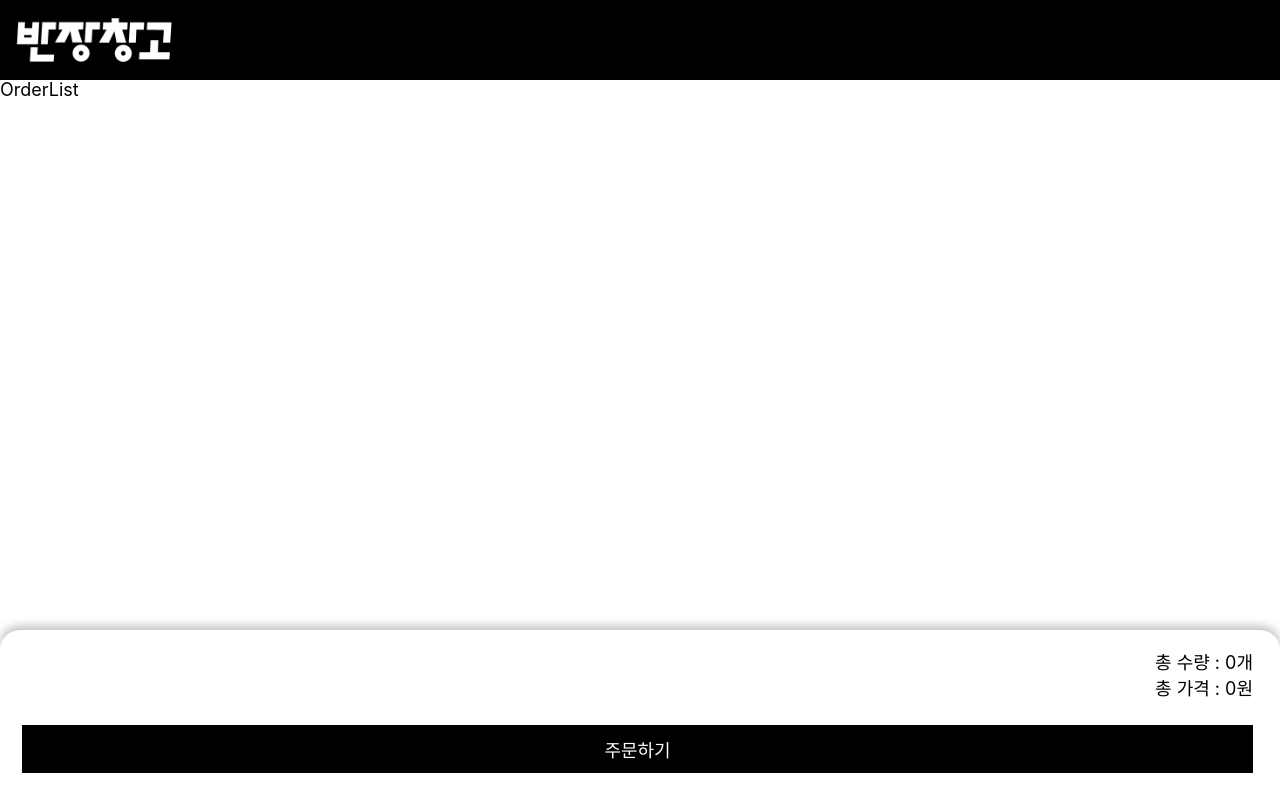
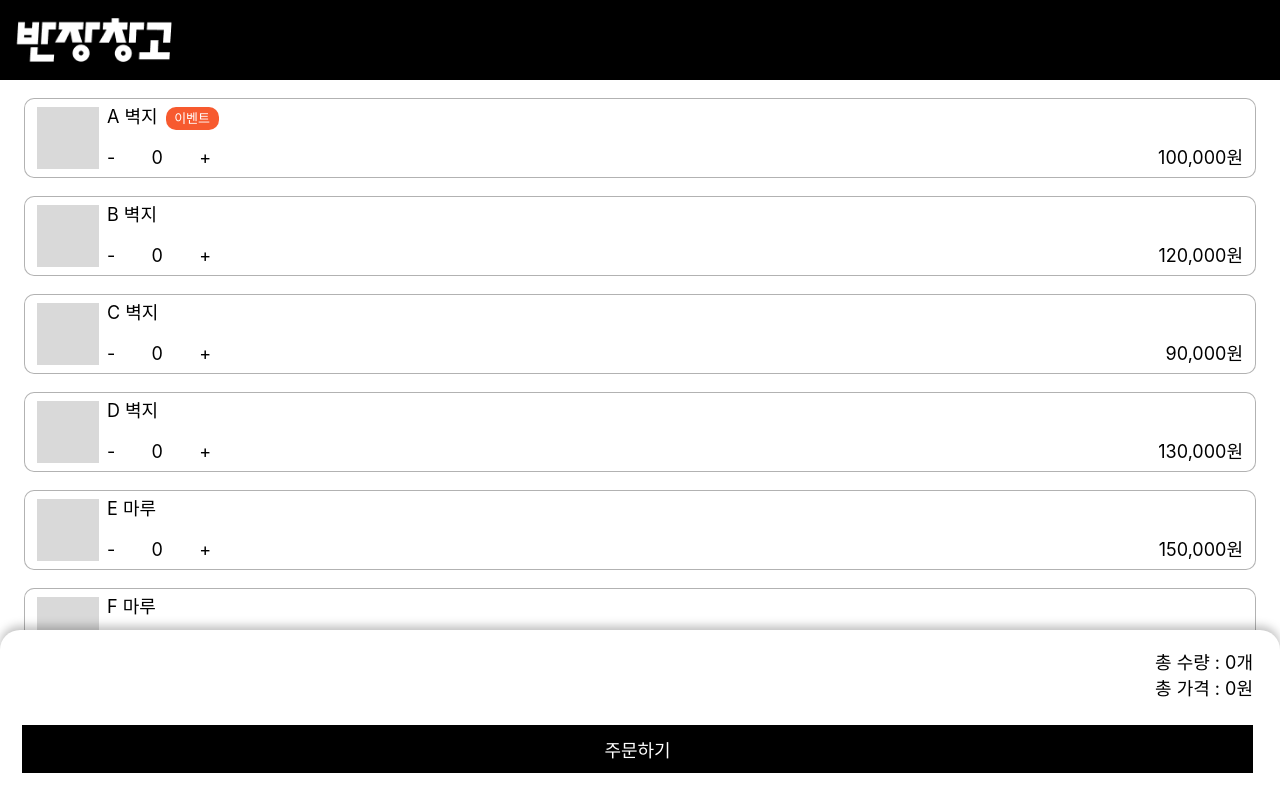
Before and after one commit to Alexis1226/garage, a React (Create React App) app: page /order in a window 1280 px wide. Built offline with nearby package versions, Linux system fonts and the light colour scheme; data requests are answered from the project's data file.

Commit message:
product item component

```diff
--- a/src/components/layout/Layout.tsx
+++ b/src/components/layout/Layout.tsx
@@ -19,7 +19,6 @@ const Container = styled.div`
   display: flex;
   flex-direction: column;
   height: 100%;
-  /* min-height: 100vh; */
 `;
 
 const Main = styled.main`
@@ -27,4 +26,5 @@ const Main = styled.main`
   flex: 1;
   overflow: auto;
   font-size: 18px;
+  padding: 0 24px 18px;
 `;
--- /dev/null
+++ b/src/components/pages/order/Counter.tsx
@@ -0,0 +1,49 @@
+import styled from '@emotion/styled';
+import { ChangeEvent } from 'react';
+
+const Counter = ({
+  count,
+  setCount,
+}: {
+  count: number;
+  setCount: React.Dispatch<React.SetStateAction<number>>;
+}) => {
+  const onChange = (event: ChangeEvent<HTMLInputElement>) => {
+    const number = (event.target as HTMLInputElement).value;
+    setCount(Number(number));
+  };
+
+  const handleDecrease = () => {
+    if (count > 0) setCount((prev) => prev - 1);
+  };
+  const handleIncrease = () => {
+    if (count < 999) setCount((prev) => prev + 1);
+  };
+
+  return (
+    <CounterSection>
+      <button onClick={handleDecrease}>-</button>
+      <input type="number" value={count} min="0" max="999" onChange={onChange} />
+      <button onClick={handleIncrease}>+</button>
+    </CounterSection>
+  );
+};
+export default Counter;
+
+const CounterSection = styled.section`
+  & > button,
+  input {
+    border: none;
+    background-color: transparent;
+    text-align: center;
+    width: fit-content;
+    padding: 0;
+  }
+
+  /* 인풋박스 안 이너 버튼 제거 */
+  input::-webkit-inner-spin-button {
+    appearance: none;
+    -moz-appearance: none;
+    -webkit-appearance: none;
+  }
+`;
--- /dev/null
+++ b/src/components/pages/order/Item.tsx
@@ -0,0 +1,74 @@
+import styled from '@emotion/styled';
+import { useState } from 'react';
+import { Product } from '../../../types/products';
+import Counter from './Counter';
+
+const Item = ({ resource }: { resource: Product }) => {
+  const { name, event, price } = resource;
+  const [count, setCount] = useState(0);
+  return (
+    <ItemSection count={count}>
+      <SquareSpace></SquareSpace>
+      <ContentContainer>
+        <ItemUpperSide>
+          <span>{name}</span>
+          {!!event && <Badge>이벤트</Badge>}
+        </ItemUpperSide>
+        <ItemLowerSide>
+          <Counter count={count} setCount={setCount} />
+          <span>{price.toLocaleString('ko-KR')}원</span>
+        </ItemLowerSide>
+      </ContentContainer>
+    </ItemSection>
+  );
+};
+
+export default Item;
+
+const ItemSection = styled.div<{ count: number }>`
+  width: 100%;
+  height: 80px;
+  display: flex;
+  border-radius: 10px;
+  border: 1px solid rgba(0, 0, 0, 0.3);
+  background: ${(props) => (props.count > 0 ? 'rgba(247, 90, 47, 0.10)' : 'white')};
+  padding: 8px 12px;
+  margin-top: 18px;
+`;
+
+const SquareSpace = styled.div`
+  aspect-ratio: 1;
+  height: 100%;
+  background: #d9d9d9;
+  margin-right: 8px;
+`;
+
+const ContentContainer = styled.div`
+  display: flex;
+  flex-direction: column;
+  justify-content: space-between;
+  width: 100%;
+`;
+
+const ItemUpperSide = styled.div`
+  display: flex;
+  width: 100%;
+`;
+
+const ItemLowerSide = styled.div`
+  width: 100%;
+  display: flex;
+  justify-content: space-between;
+`;
+
+const Badge = styled.div`
+  width: 53px;
+  height: 23px;
+  border-radius: 10px;
+  background: #f75a2f;
+  color: white;
+  font-size: 13px;
+  line-height: 22px;
+  text-align: center;
+  margin-left: 8px;
+`;
--- a/src/components/pages/order/OrderList.tsx
+++ b/src/components/pages/order/OrderList.tsx
@@ -1,9 +1,24 @@
+import styled from '@emotion/styled';
 import { Product } from '../../../types/products';
+import Item from './Item';
 
-const OrderList = ({ fetchedData }: { fetchedData: { read(): IProductList } }) => {
+const OrderList = ({ fetchedData }: { fetchedData: { read(): Product[] } }) => {
   const data = fetchedData.read();
 
-  return <div>OrderList</div>;
+  return (
+    <FlexContainer>
+      {data.map((item) => (
+        <Item resource={item} key={item.id} />
+      ))}
+    </FlexContainer>
+  );
 };
 
 export default OrderList;
+
+const FlexContainer = styled.div`
+  display: flex;
+  flex-direction: column;
+  width: 100%;
+  height: fit-content;
+`;
```
